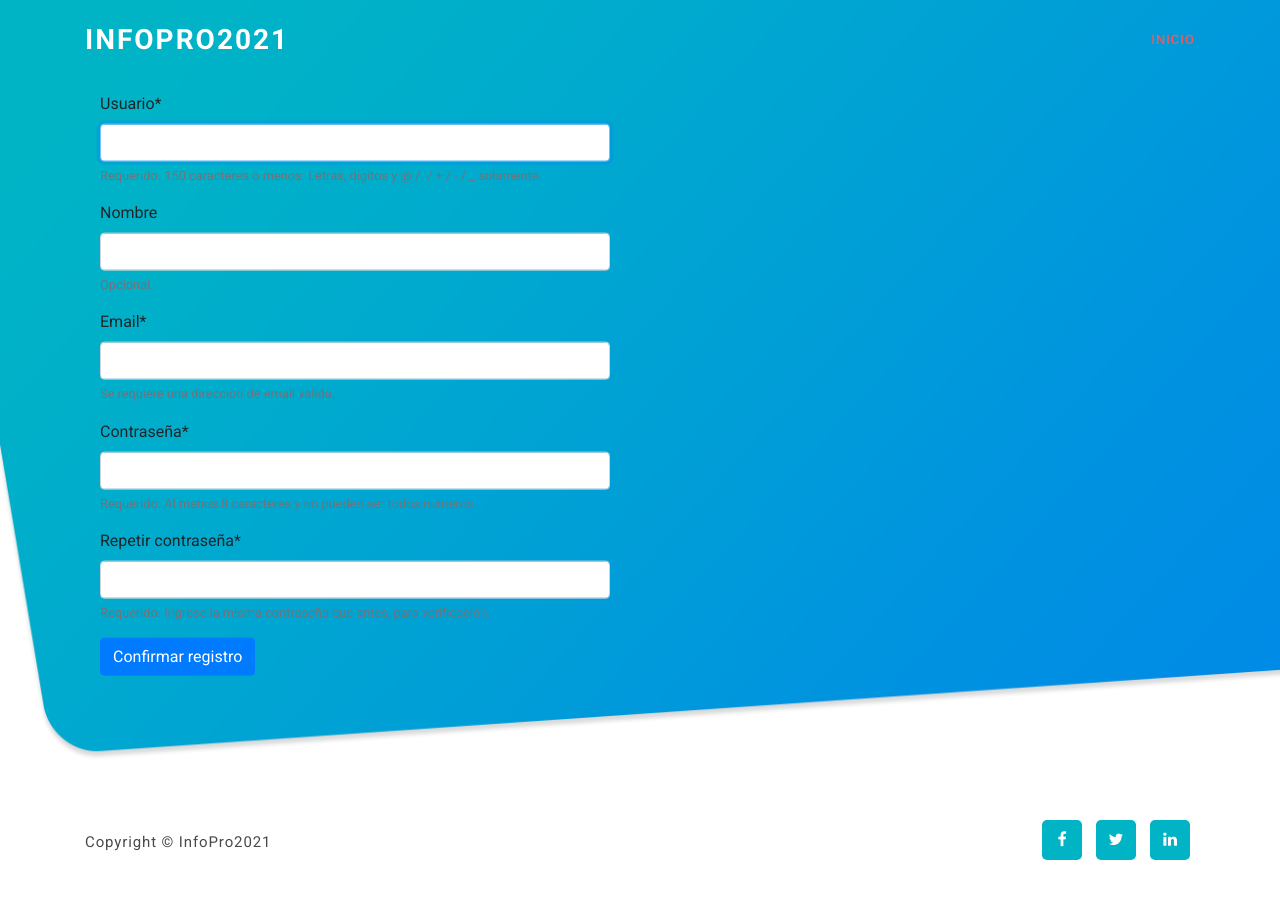
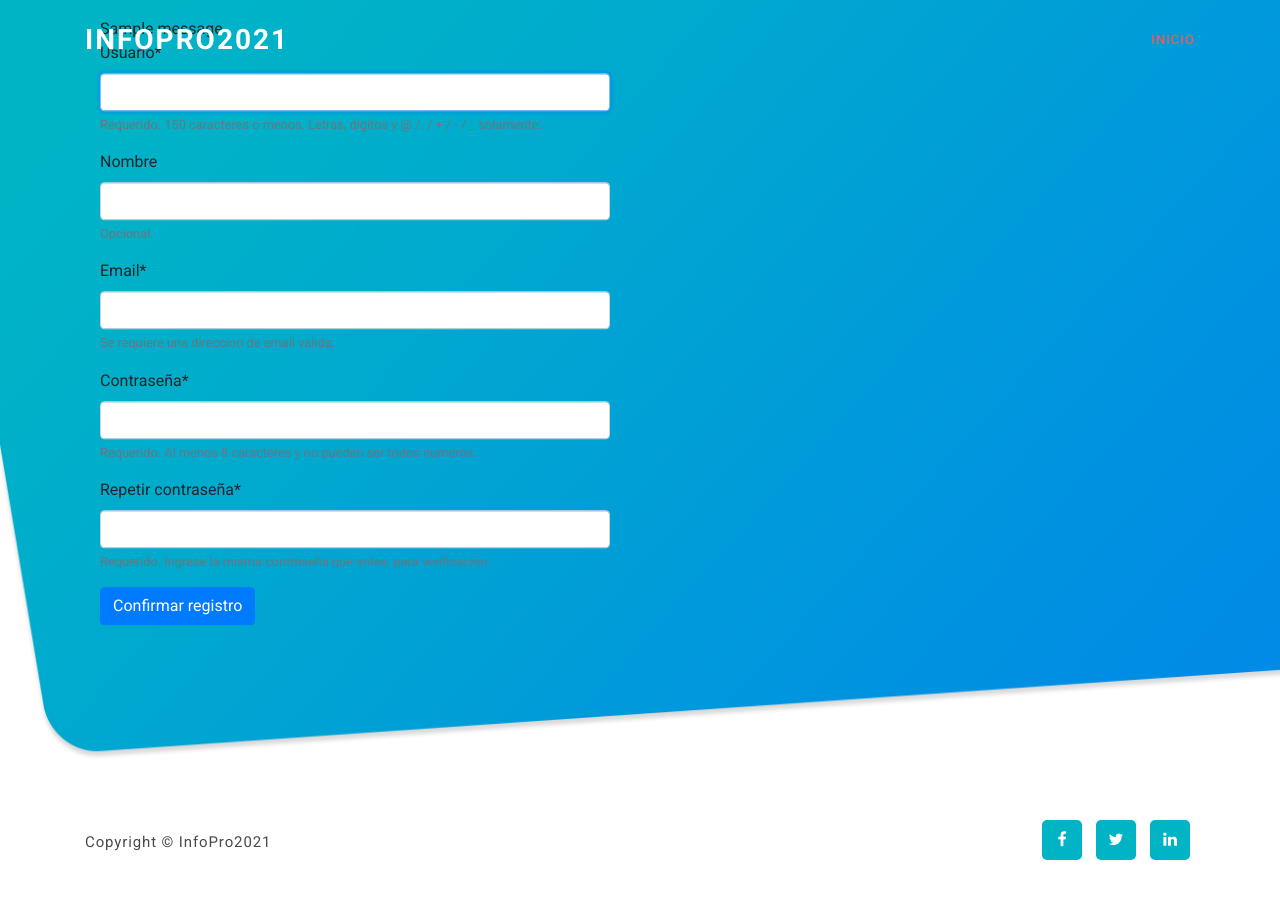
Before and after one commit to juangd90/InfoPro2021, a Django app: page /registro in a window 1280 px wide. Run offline with Django 3.2, Linux system fonts and the light colour scheme; one stand-in notice (Sample message) is shown; some libraries are stand-ins or nearby versions.

Commit message:
Terminado

```diff
--- a/preguntas/templates/preguntas/layout.html
+++ b/preguntas/templates/preguntas/layout.html
@@ -21,7 +21,7 @@ https://templatemo.com/tm-537-art-factory
     <!-- Additional CSS Files -->
     <link rel="stylesheet" type="text/css" href="{% static 'css/bootstrap.min.css' %}">
     <link rel="stylesheet" href="https://cdnjs.cloudflare.com/ajax/libs/font-awesome/4.7.0/css/font-awesome.min.css">
-    <link rel="stylesheet" type="text/css" href="{% static 'css/responsive.css' %}">
+
     <link rel="stylesheet" type="text/css" href="{% static 'css/templatemo-art-factory.css' %}">
     <link rel="stylesheet" type="text/css" href="{% static 'css/owl-carousel.css' %}">
 
--- a/preguntas/templates/preguntas/login.html
+++ b/preguntas/templates/preguntas/login.html
@@ -4,6 +4,9 @@
 
 
 <div class="formulario" style="padding-top: 100px; position:inherit;">
+    {% for message in messages %}
+    <li>{{ message }}</li>
+    {% endfor %}
 <form method="POST" action="{% url 'login' %}">
     {% csrf_token %}
 
--- a/preguntas/templates/preguntas/registro.html
+++ b/preguntas/templates/preguntas/registro.html
@@ -91,11 +91,13 @@ https://templatemo.com/tm-537-art-factory
                 <div class="row">
                     <div class="left-text col-lg-6 col-md-6 col-sm-12 col-xs-12" data-scroll-reveal="enter left move 30px over 0.6s after 0.4s">
                         {% block body %}
-                        <div class="container" style="padding-top: 150px;">
+                        <div class="container">
+                            {% for message in messages %}
+                            <li>{{ message }}</li>
+                            {% endfor %}
                             <form  method="POST">
                         {% csrf_token %}
                         {{form|crispy}}
-
 
 
                         <button class="btn btn-primary" type="submit">Confirmar registro</button>
--- a/preguntas/views.py
+++ b/preguntas/views.py
@@ -1,3 +1,4 @@
+from django.contrib.messages.api import MessageFailure
 from preguntas.models import Pregunta,Jugador,PreguntaCategoria
 from django.shortcuts import render,redirect
 from django.contrib.auth import login,logout,authenticate
@@ -125,6 +126,8 @@ def registro(request):
             form.save()
             return HttpResponseRedirect(reverse('login'))
 
+        messages.error(request, "Error en el registro, por favor verifique los datos ingresados")
+
     form=Usuario()
     return render(request,'preguntas/registro.html',{
                 'form':form
@@ -143,7 +146,7 @@ def login_user(request):
 
             return HttpResponseRedirect('/')
         else:
-            messages.error(request,"Error")
+            messages.error(request,"Error de usuario o contraseña")
     return render(request,'preguntas/login.html',{
 
         })
```
Also changed, not shown: db.sqlite3.
